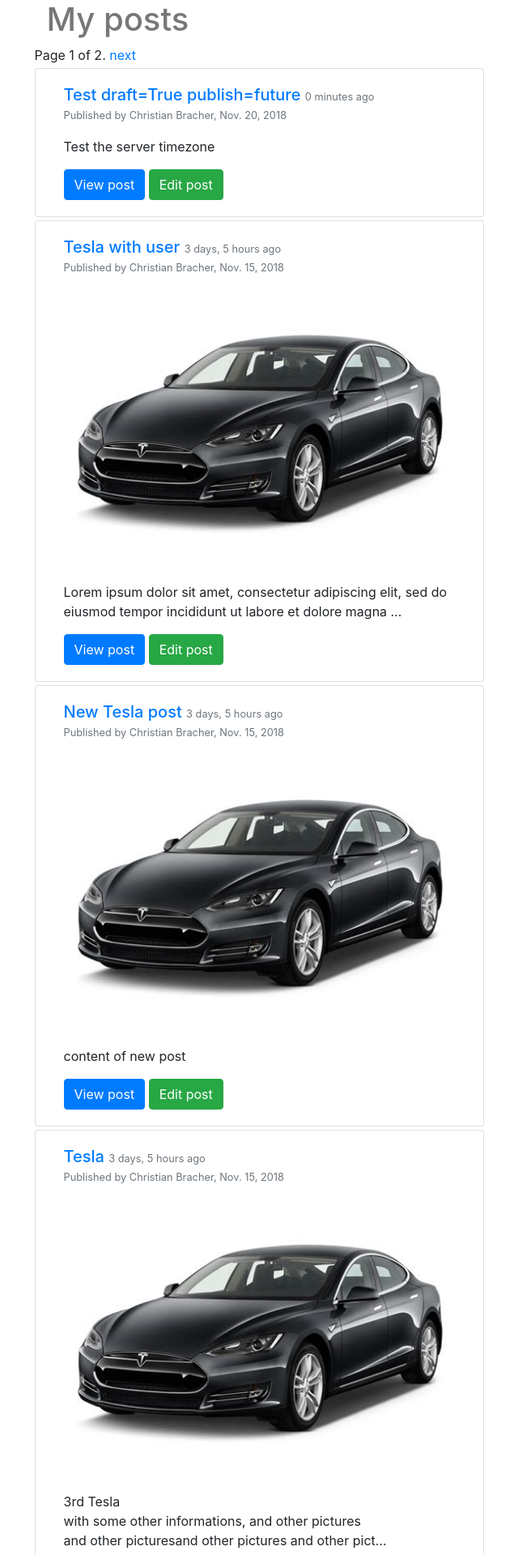
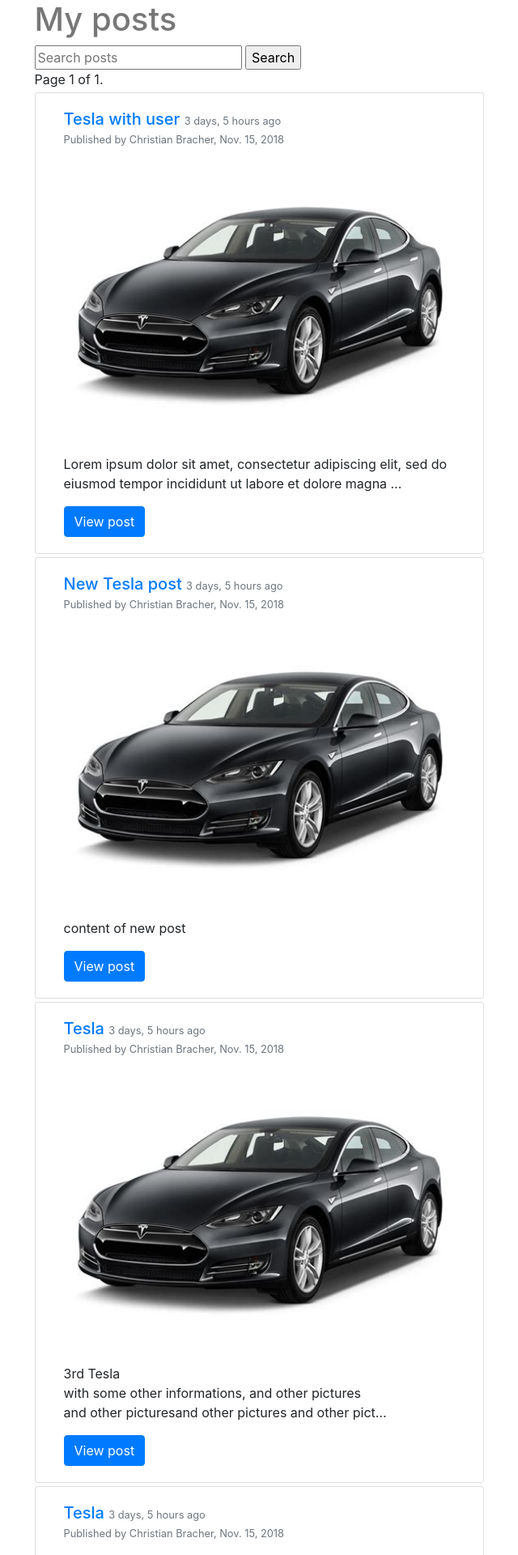
Before and after one commit to krispea3/tryDjango, a Django app: page /posts/ in a window 1280 px wide. Shown: the top 1920 px of the page at 81% size, without its empty margins (320-960 px from the left). Run offline with Django 3.2, Linux system fonts and the light colour scheme; data comes from the database, SQL or seed files in the repository; both versions use the stored data as it was after the commit; some libraries are stand-ins or nearby versions.

Commit message:
Implemented advanced search fucntion. Tested OK

```diff
--- a/src/posts/models.py
+++ b/src/posts/models.py
@@ -4,6 +4,15 @@
 from django.core.urlresolvers import reverse
 from django.db.models.signals import pre_save
 from django.utils.text import slugify
+from django.utils import timezone
+
+# With Manager class we can override or create new queryset calls.
+# Example Post.objects.all() could be overwritten here by defining function with name 'all'
+# Here we create a new one called 'active' so we can now use Post.objects.active() to return
+# a queryset with the filters defined here
+class PostManager(models.Manager):
+    def active(self, *args, **kwargs):
+        return super(PostManager, self).filter(draft=False, publish__lte=timezone.now()) # .filter(publish__lte=timezone.now())
 
 def upload_location(instance, filename):
     """set upload location to post_id/filename"""
@@ -29,6 +38,9 @@
     publish = models.DateField(auto_now=False, auto_now_add=False)
     updated = models.DateTimeField(auto_now=True, auto_now_add=False)
     timestamp = models.DateTimeField(auto_now=False, auto_now_add=True)
+
+    # Instanciate changed model manager PostManager
+    objects = PostManager()
 
     def __str__(self):
         return self.title
--- a/src/posts/views.py
+++ b/src/posts/views.py
@@ -1,8 +1,10 @@
 """ Render, httpresponse, getobjector404... """
-from django.http import HttpResponseRedirect, Http404 #, HttpResponse
+from django.http import HttpResponseRedirect, Http404  # , HttpResponse
 from django.shortcuts import render, get_object_or_404, redirect
+from django.utils import timezone
 from django.contrib import messages
 from django.core.paginator import Paginator, EmptyPage, PageNotAnInteger
+from django.db.models import Q
 
 from .models import Post
 from .forms import PostForm
@@ -32,20 +34,49 @@
     }
     return render(request, 'post_form.html', context)
 
+
 def post_detail(request, post_slug=None):
     """ Post Detail """
     # instance = Post.objects.get('id=2')
+    today = timezone.now().date()
     instance = get_object_or_404(Post, slug=post_slug)
+    if not request.user.is_staff or not request.user.is_superuser:
+        if instance.draft or instance.publish > today:
+            raise Http404
+
     context = {
         'title': instance.title,
         'instance': instance,
+        'today': today
     }
     return render(request, 'post_detail.html', context)
 
+
 def post_list(request):
-    """ List all Posts """
-    posts_list = Post.objects.all()
-    paginator = Paginator(posts_list, 5) # Show 10 posts per page
+    """ List all Posts for staff users or superuser"""
+    today = timezone.now().date()
+    if request.user.is_staff or request.user.is_superuser:
+        posts_list = Post.objects.all()
+        is_staff = True
+    else:
+        # Example using filter function on querying
+        # posts_list = Post.objects.filter(draft = False, publish__lte = timezone.now())
+
+        # Example using the created Model manager for the filtering
+        posts_list = Post.objects.active()
+        is_staff = False
+
+    # Process search
+    query = request.GET.get('q')
+    if query:
+        posts_list = posts_list.filter(Q(title__icontains=query) |
+                                       Q(content__icontains=query) |
+                                       Q(user__first_name__icontains=query) |
+                                       Q(user__last_name__icontains=query)
+                                       ).distinct()
+
+    # Process pages
+    paginator = Paginator(posts_list, 5)  # Show 5 posts per page
     page = request.GET.get('page')
     try:
         posts = paginator.page(page)
@@ -56,7 +87,13 @@
         # If page is out of range (e.g. 9999), deliver last page of results.
         posts = paginator.page(paginator.num_pages)
 
-    return render(request, 'post_list.html', {'posts': posts})
+    context = {
+        'posts': posts,
+        'is_staff': is_staff,
+        'today': today,
+    }
+    return render(request, 'post_list.html', context)
+
 
 def post_update(request, post_slug):
     """ Update Post """
@@ -64,7 +101,8 @@
         raise Http404
 
     instance = get_object_or_404(Post, slug=post_slug)
-    form = PostForm(request.POST or None, request.FILES or None, instance=instance)
+    form = PostForm(request.POST or None,
+                    request.FILES or None, instance=instance)
     if form.is_valid():
         instance = form.save(commit=False)
         print(form.cleaned_data.get("title"))
@@ -81,6 +119,7 @@
     }
     return render(request, 'post_form.html', context)
 
+
 def post_delete(request, post_slug):
     """ Delete Post """
     if not request.user.is_staff or not request.user.is_superuser:
--- a/src/templates/post_list.html
+++ b/src/templates/post_list.html
@@ -2,12 +2,22 @@
 
 {% block content %}
     <div class='col-sm-6 mx-auto'>
+        <div class='row'>
             <h1>My posts</h1>
+        </div>
+        {% comment %} Search {% endcomment %}
+        <div class='row'>
+            <form method="GET" action="">
+                <input type="text" name='q' placeholder="Search posts" value='{{ request.GET.q }}'>
+                <input type="submit" value='Search'>
+            </form>
+        </div>
+        {% comment %} Pagination {% endcomment %}
         <div class='row'>
             <div class="pagination">
                 <span class="step-links">
                     {% if posts.has_previous %}
-                        <a href="?page={{ posts.previous_page_number }}">previous</a>
+                        <a href="?page={{ posts.previous_page_number }}{% if request.GET.q %}&q={{ request.GET.q }}{% endif %}">previous</a>
                     {% endif %}
 
                     <span class="current">
@@ -15,12 +25,14 @@
                     </span>
 
                     {% if posts.has_next %}
-                        <a href="?page={{ posts.next_page_number }}">next</a>
+                        <a href="?page={{ posts.next_page_number }}{% if request.GET.q %}&q={{ request.GET.q }}{% endif %}">next</a>
                     {% endif %}
                 </span>
             </div>
-
+        </div>
+        {% comment %} Blog entries {% endcomment %}
         {% for post in posts %}
+        <div class='row'>
             <div class="card col-sm-12 mt-1" style="width: 18rem;">
                 <div class="card-body">
                     <!-- Title -->
@@ -28,11 +40,25 @@
 
                         {% if post.user.get_full_name %}
                         <small class='text-muted'>
-                                Published by {{ post.user.get_full_name }}, {{ post.publish }}
+                            Published by {{ post.user.get_full_name }},
+                            {% if post.publish > today %}
+                                <span style='color:red'>For staff only</span>
+                            {% endif %}
+                            {{ post.publish }}
+                            {% if post.draft %}
+                                <span style='color:red'> Draft</span>
+                            {% endif %}
                         </small>
                         {% elif post.user %}
                         <small class='text-muted'>
-                                Published by {{ post.user }}, {{ post.timestamp }}
+                            Published by {{ post.user }},
+                            {% if post.publish > today %}
+                                <span style='color:red'>For staff only</span>
+                            {% endif %}
+                            {{ post.publish }}
+                            {% if post.draft %}
+                            <span style='color:red'> Draft</span>
+                            {% endif %}
                         </small>
                         {% endif %}
 
@@ -44,15 +70,19 @@
                     <!-- Published by -->
                     <!-- Buttons -->
                     <a href="{{ post.get_absolute_url }}" class="btn btn-primary">View post</a>
+                    {% if is_staff %}
                         <a href="{{ post.get_absolute_url }}edit/" class="btn btn-success">Edit post</a>
+                    {% endif %}
+                </div>
             </div>
         </div>
         {% endfor %}
-
+        {% comment %} Pagination {% endcomment %}
+        <div class='row'>
             <div class="pagination mb-3">
                 <span class="step-links">
                     {% if posts.has_previous %}
-                            <a href="?page={{ posts.previous_page_number }}">previous</a>
+                        <a href="?page={{ posts.previous_page_number }}{% if request.GET.q %}&q={{ request.GET.q }}{% endif %}">previous</a>
                     {% endif %}
 
                     <span class="current">
@@ -60,11 +90,11 @@
                     </span>
 
                     {% if posts.has_next %}
-                            <a href="?page={{ posts.next_page_number }}">next</a>
+                        <a href="?page={{ posts.next_page_number }}{% if request.GET.q %}&q={{ request.GET.q }}{% endif %}">next</a>
                     {% endif %}
                 </span>
             </div>
-
+        </div>
 
     </div>
 
```
Also changed, not shown: src/templates/post_detail.html (+10 -2 lines), src/db.sqlite3. Lines whose indentation alone changed are shown as unchanged.
